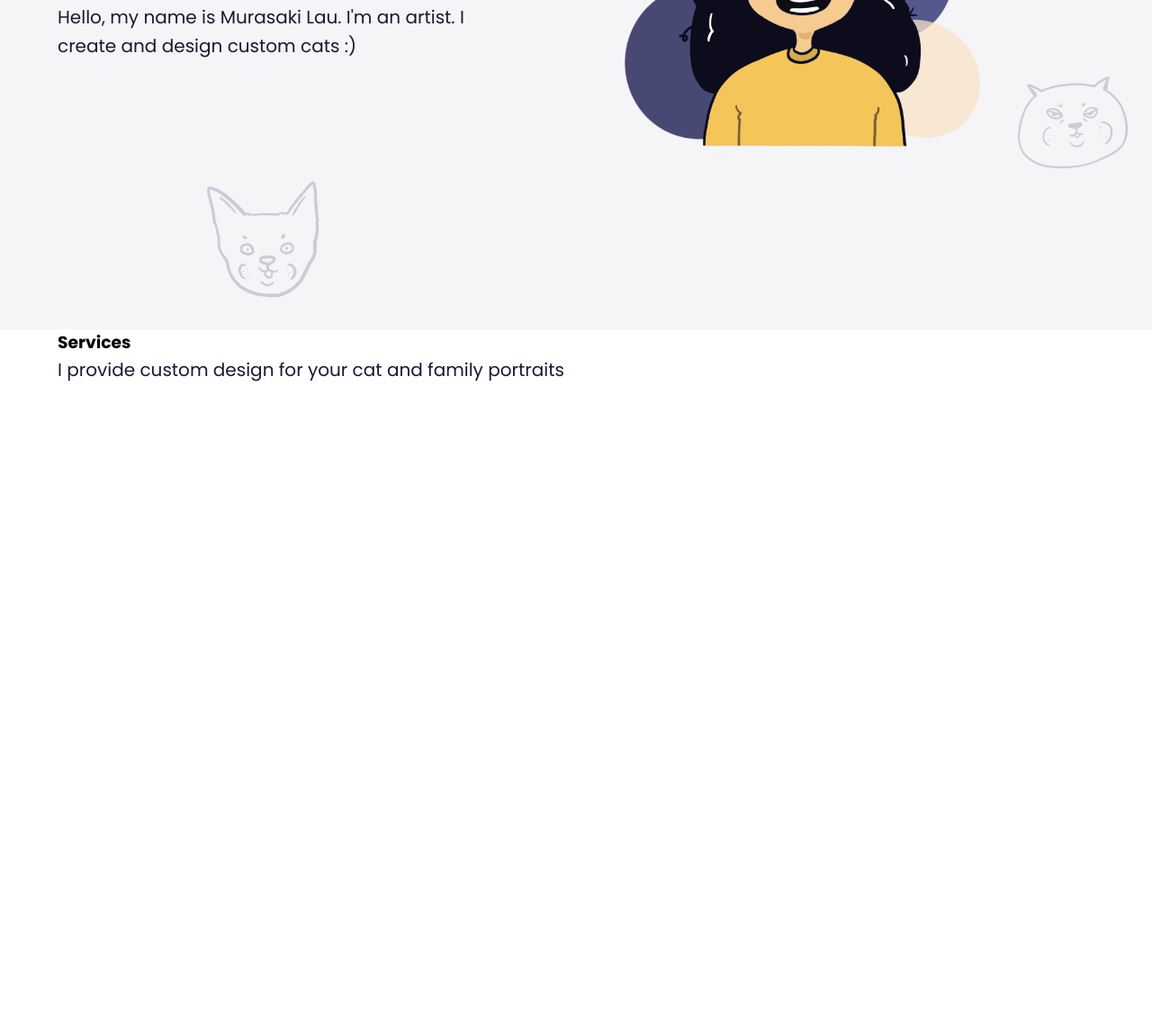
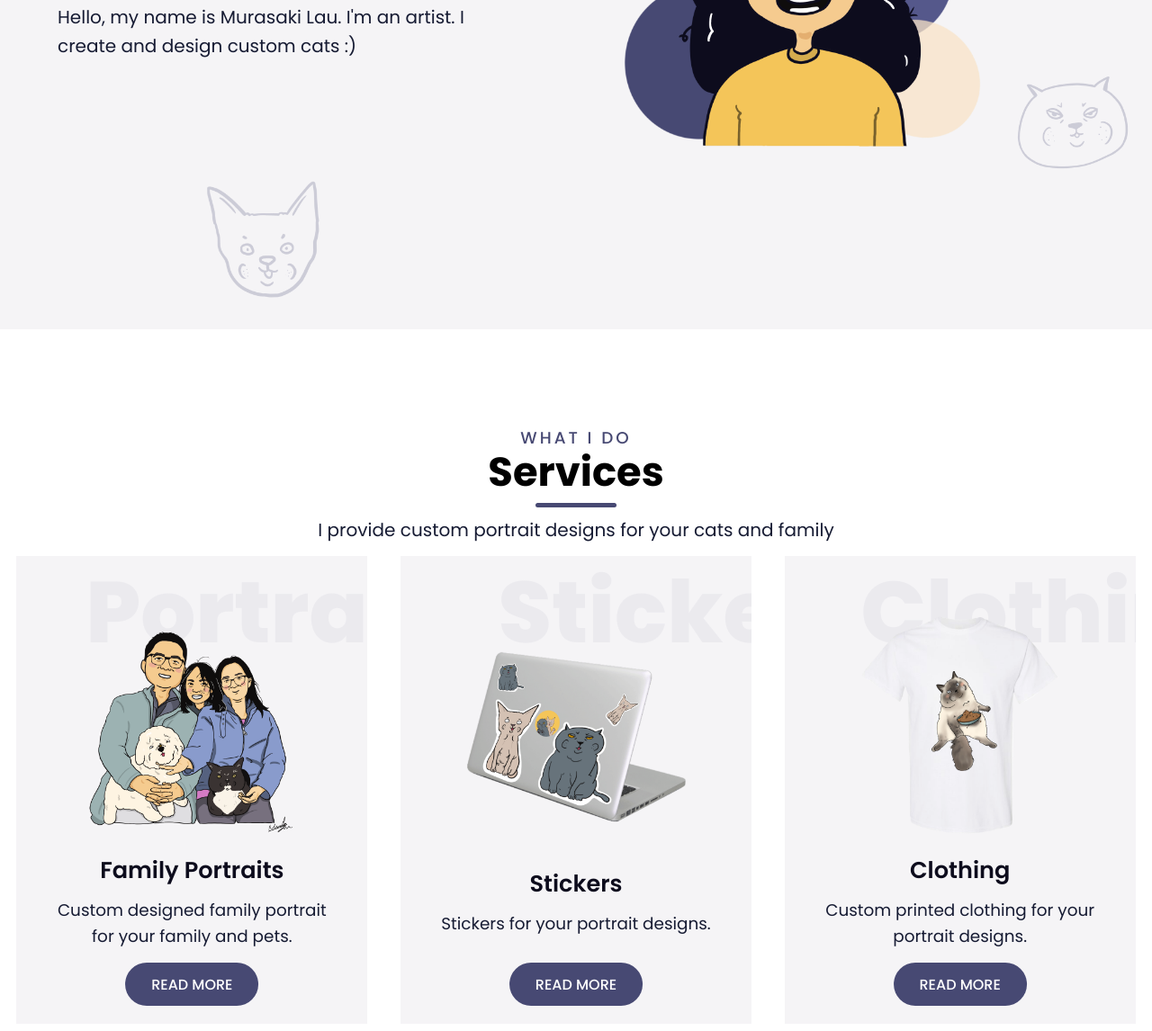
Before and after one commit to zyeesi/Murasaki-Lau, a plain HTML site: page index.html in a window 1280 px wide. Shown: the part 434-1580 px from the top of the page at 90% size. Before the commit the page ends 861 px from the top, so only its background shows below. Drawn offline with Linux system fonts and the light colour scheme.

Commit message:
Added Service Cards

```diff
--- a/css/style.css
+++ b/css/style.css
@@ -45,6 +45,22 @@ img {
     justify-content: center;
 }
 
+.btn {
+    display: inline-block;
+    padding: 0.85rem 2rem;
+    background-color: var(--main-color);
+    color: var(--light-one);
+    border-radius: 2rem;
+    font-size: 1.05rem;
+    text-transform: uppercase;
+    font-weight: 500;
+    transition: 0.3s;
+}
+
+.btn:hover {
+    background-color: var(--main-color-two);
+}
+
 .container {
     position: relative;
     z-index: 5;
@@ -64,6 +80,74 @@ img {
 .z-index {
     position: relative;
     z-index: 2;
+}
+
+.overlay {
+    position: absolute;
+    width: 100%;
+    height: 100%;
+    overflow: hidden;
+    top: 0;
+    left: 0;
+}
+
+.overlay .shape {
+    width: initial;
+    opacity: 0.23;
+    position: absolute;
+}
+
+.overlay.overlay-lg .shape {
+    height: 150px;
+}
+
+.section {
+    padding: 7rem 0;
+}
+
+.section-header {
+    text-align: center;
+    margin-bottom: 1.5rem;
+    max-width: 600px;
+    margin: 0 auto;
+}
+
+.title {
+    position: relative;
+    display: inline-block;
+    padding-bottom: 1rem;
+    line-height: 1;
+    font-size: 2.8rem;
+    margin-bottom: 0.6rem;
+}
+
+.title:before {
+    content: attr(data-title);
+    display: block;
+    margin-bottom: 0.4rem;
+    color: var(--main-color);
+    font-size: 1.15rem;
+    font-weight: 500;
+    text-transform: uppercase;
+    letter-spacing: 3px;
+}
+
+.title:after {
+    content: "";
+    position: absolute;
+    width: 90px;
+    height: 5px;
+    border-radius: 3px;
+    background-color: var(--main-color);
+    bottom: 0;
+    left: 50%;
+    transform: translateX(-50%);
+}
+
+.title-sm {
+    color: var(--dark-one);
+    font-weight: 600;
+    font-size: 1.6rem;
 }
 
 /* End General Styles */
@@ -150,25 +234,6 @@ nav .container {
     max-width: 750px;
 }
 
-.overlay {
-    position: absolute;
-    width: 100%;
-    height: 100%;
-    overflow: hidden;
-    top: 0;
-    left: 0;
-}
-
-.overlay .shape {
-    width: initial;
-    opacity: 0.23;
-    position: absolute;
-}
-
-.overlay.overlay-lg .shape {
-    height: 150px;
-}
-
 header .sugar1 {
     top: 62%;
     left: 87%;
@@ -189,13 +254,88 @@ header .dan2 {
     left: 43%;
 }
 
-/*
-.letters {
+/* End Header */
+
+/* Services */
+
+.cards {
+    display: flex;
+    justify-content: space-around;
+    flex-wrap: wrap;
+    width: 100%;
+}
+
+.card-wrap {
+    margin: 0.8rem 0.6rem;
+}
+
+.card {
+    position: relative;
+    width: 100%;
+    min-width: 390px;
+    max-width: 390px;
+    min-height: 520px;
+    background-color: var(--light-two);
+    display: flex;
+    align-items: center;
+    justify-content: center;
+    text-align: center;
+    padding: 3rem 2rem;
+    overflow: hidden;
+    transition: 0.3s;
+}
+
+.card:before {
+    content: attr(data-card);
     position: absolute;
-    width: 25%;
-    top: -5px;
-    left: -100px;
-    opacity: 0.06;
-} */
+    top: 15px;
+    right: -125px;
+    font-size: 6rem;
+    font-weight: 800;
+    line-height: 1;
+    color: var(--main-color);
+    opacity: 0.05;
+}
 
-/* End Header */
+.card:after {
+    content: "";
+    position: absolute;
+    width: 100%;
+    height: 0px;
+    bottom: 0;
+    background-color: var(--main-color);
+    transition: 0.3s;
+}
+
+.card-wrap:hover .card {
+    transform: translateY(-15px);
+}
+
+.card-wrap:hover .card:after {
+    height:8px;
+}
+
+.icon {
+    width: 250px;
+    margin-bottom: 1.2rem;
+}
+
+.card .title-sm {
+    line-height: 0.8;
+}
+
+.card .text {
+    font-size: 1.15rem;
+    margin: 1.2rem 0;
+}
+
+.btn.small {
+    position: absolute;
+    padding: 0.7rem 1.8rem;
+    font-size: 1rem;
+    left: 50%;
+    top: 87%;
+    transform: translateX(-50%);
+}
+
+/* End Services */
--- a/index.html
+++ b/index.html
@@ -64,7 +64,51 @@
                 <div class="container">
                     <div class="section-header">
                         <h3 class="title" data-title="What I Do">Services</h4>
-                        <p class="text">I provide custom design for your cat and family portraits</p>
+                        <p class="text">I provide custom portrait designs for your cats and family</p>
+                    </div>
+                </div>
+
+                <div class="cards">
+                    <div class="card-wrap">
+                        <div class="card" data-card="Portraits">
+                            <div class="card-content">
+                                <img src="./img/design-portrait.png" class="icon z-index" alt="">
+                                <h3 class="title-sm">Family Portraits</h3>
+                                <p class="text">Custom designed family portrait for your family and pets.</p>
+                                <a href="#" class="btn small">Read More</a>
+                            </div>
+                        </div>
+                    </div>
+
+                    <div class="card-wrap">
+                        <div class="card" data-card="Stickers">
+                            <div class="card-content">
+                                <img src="./img/design-sticker.png" class="icon z-index" alt="">
+                                <h3 class="title-sm">Stickers</h3>
+                                <p class="text">Stickers for your portrait designs.</p>
+                                <a href="#" class="btn small">Read More</a>
+                            </div>
+                        </div>
+                    </div>
+                    <div class="card-wrap">
+                        <div class="card" data-card="Clothing">
+                            <div class="card-content">
+                                <img src="./img/design-cloth.png" class="icon z-index" alt="">
+                                <h3 class="title-sm">Clothing</h3>
+                                <p class="text">Custom printed clothing for your portrait designs.</p>
+                                <a href="#" class="btn small">Read More</a>
+                            </div>
+                        </div>
+                    </div>
+                    <div class="card-wrap">
+                        <div class="card" data-card="Framing">
+                            <div class="card-content">
+                                <img src="./img/design-framing.png" class="icon z-index" alt="">
+                                <h3 class="title-sm">Framing</h3>
+                                <p class="text">High quality printing with framing.</p>
+                                <a href="#" class="btn small">Read More</a>
+                            </div>
+                        </div>
                     </div>
                 </div>
             </section>
```
Also changed, not shown: img/design-cloth.png (added), img/design-framing.png (added), img/design-portrait.png (added), img/design-sticker.png (added).
